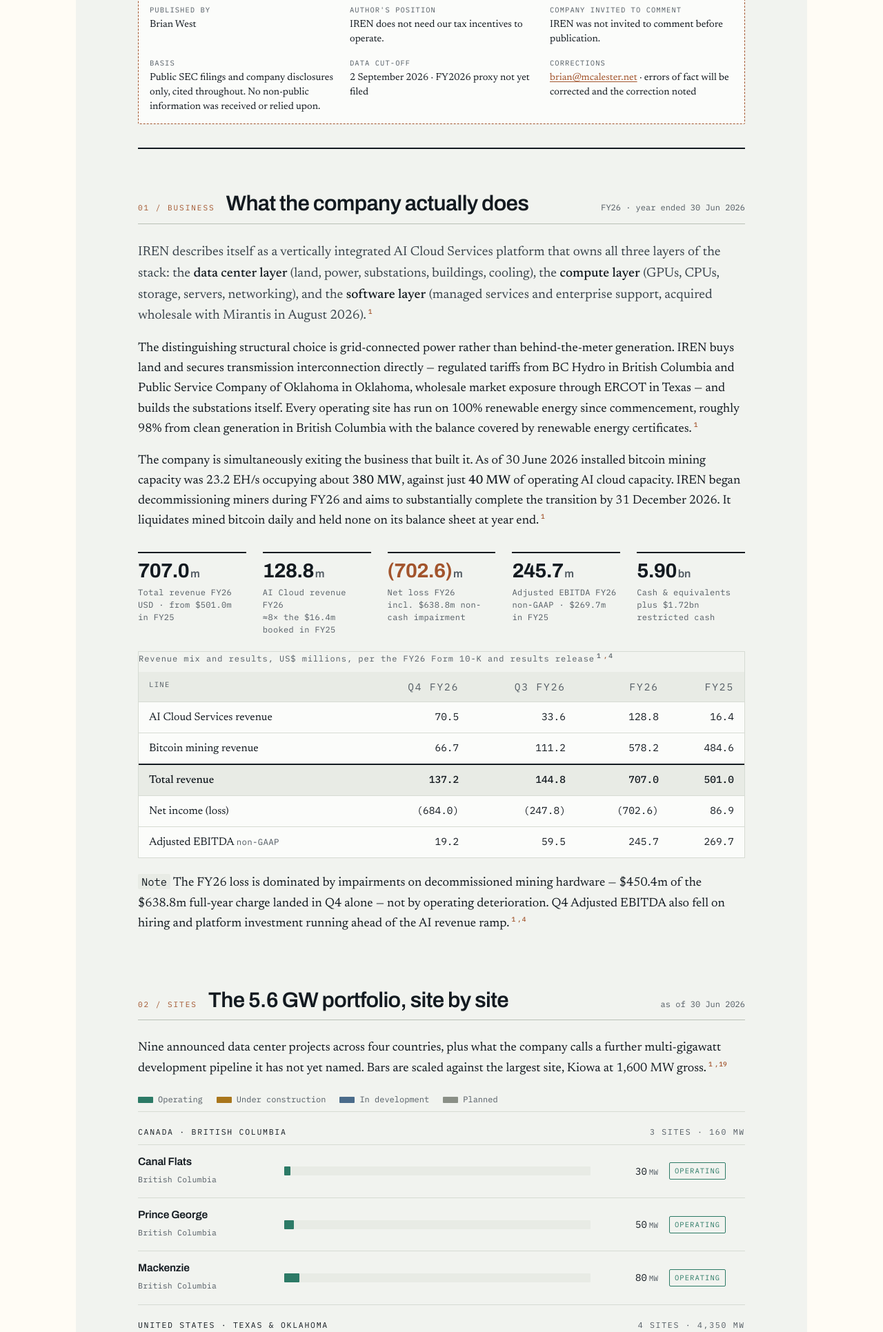
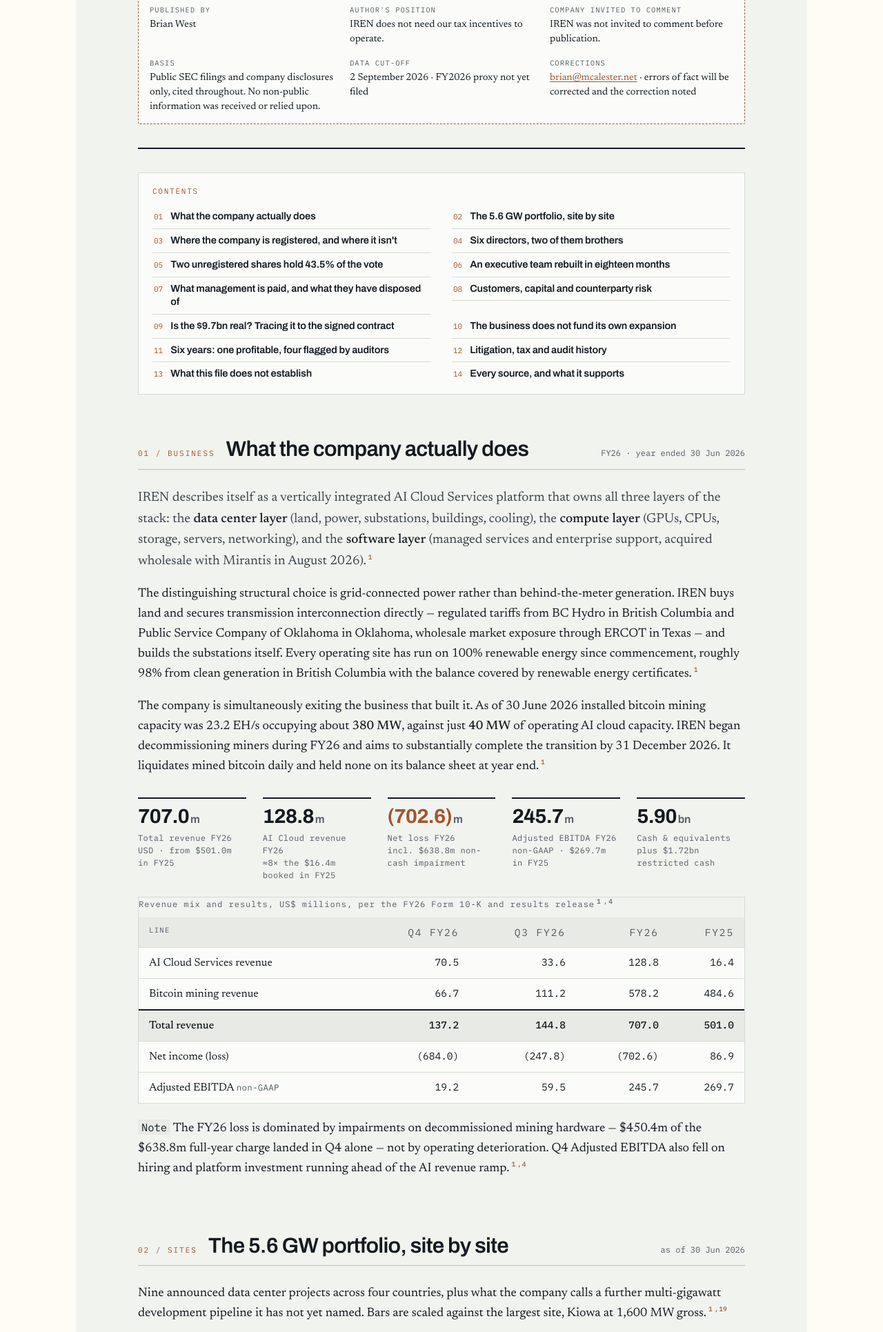
Before and after one commit to briankwest/petition, a FastAPI app: page /iren in a window 1280 px wide. Shown: the part 800-2731 px from the top of the page at 69% size. Run offline with FastAPI, Linux system fonts and the light colour scheme; data that the repository does not hold is empty.

Commit message:
/iren: numbered table of contents linking all 14 sections

```diff
--- a/app/templates/public/iren.html
+++ b/app/templates/public/iren.html
@@ -268,6 +268,21 @@
 .irenfile .vitals{grid-template-columns:repeat(3,1fr)}
 .irenfile .metrics{grid-template-columns:repeat(auto-fit,minmax(148px,1fr));gap:24px}
 .irenfile .metric .fig{font-size:29px}
+/* table of contents */
+.irenfile .toc{margin-top:34px;border:1px solid var(--rule);background:var(--surface);padding:18px 20px 12px}
+.irenfile .toc-h{font-family:var(--f-mono);font-size:11px;letter-spacing:.16em;text-transform:uppercase;color:var(--copper);margin:0 0 10px}
+.irenfile .toc-list{list-style:none;margin:0;padding:0;display:grid;grid-template-columns:1fr 1fr;gap:0 30px}
+.irenfile .toc-list a{display:flex;gap:11px;align-items:baseline;padding:7px 2px;text-decoration:none;color:var(--ink);border-bottom:1px solid var(--rule)}
+.irenfile .toc-list li:nth-last-child(-n+2) a{border-bottom:0}
+.irenfile .toc-list a:hover .toc-t,.irenfile .toc-list a:focus-visible .toc-t{color:var(--copper)}
+.irenfile .toc-n{font-family:var(--f-mono);font-size:11px;color:var(--copper);flex:none}
+.irenfile .toc-t{font-family:var(--f-display);font-weight:600;font-size:14.5px;letter-spacing:-.01em;line-height:1.35}
+.irenfile section{scroll-margin-top:16px}
+@media (max-width:620px){
+  .irenfile .toc-list{grid-template-columns:1fr}
+  .irenfile .toc-list li:nth-last-child(2) a{border-bottom:1px solid var(--rule)}
+  .irenfile .toc-list li:last-child a{border-bottom:0}
+}
 @media (max-width:620px){
   .irenfile .vitals{grid-template-columns:repeat(2,1fr)}
   .irenfile .metrics{grid-template-columns:repeat(2,1fr)}
@@ -311,6 +326,26 @@
     </dl>
   </div>
 </header>
+
+<nav class="toc" aria-label="Contents">
+  <p class="toc-h">Contents</p>
+  <ol class="toc-list">
+    <li><a href="#business"><span class="toc-n">01</span><span class="toc-t">What the company actually does</span></a></li>
+    <li><a href="#portfolio"><span class="toc-n">02</span><span class="toc-t">The 5.6 GW portfolio, site by site</span></a></li>
+    <li><a href="#footprint"><span class="toc-n">03</span><span class="toc-t">Where the company is registered, and where it isn't</span></a></li>
+    <li><a href="#board"><span class="toc-n">04</span><span class="toc-t">Six directors, two of them brothers</span></a></li>
+    <li><a href="#control"><span class="toc-n">05</span><span class="toc-t">Two unregistered shares hold 43.5% of the vote</span></a></li>
+    <li><a href="#leadership"><span class="toc-n">06</span><span class="toc-t">An executive team rebuilt in eighteen months</span></a></li>
+    <li><a href="#pay"><span class="toc-n">07</span><span class="toc-t">What management is paid, and what they have disposed of</span></a></li>
+    <li><a href="#commercial"><span class="toc-n">08</span><span class="toc-t">Customers, capital and counterparty risk</span></a></li>
+    <li><a href="#proof"><span class="toc-n">09</span><span class="toc-t">Is the $9.7bn real? Tracing it to the signed contract</span></a></li>
+    <li><a href="#position"><span class="toc-n">10</span><span class="toc-t">The business does not fund its own expansion</span></a></li>
+    <li><a href="#record"><span class="toc-n">11</span><span class="toc-t">Six years: one profitable, four flagged by auditors</span></a></li>
+    <li><a href="#legal"><span class="toc-n">12</span><span class="toc-t">Litigation, tax and audit history</span></a></li>
+    <li><a href="#gaps"><span class="toc-n">13</span><span class="toc-t">What this file does not establish</span></a></li>
+    <li><a href="#sources"><span class="toc-n">14</span><span class="toc-t">Every source, and what it supports</span></a></li>
+  </ol>
+</nav>
 
 <section id="business">
   <div class="sec-head">
```
